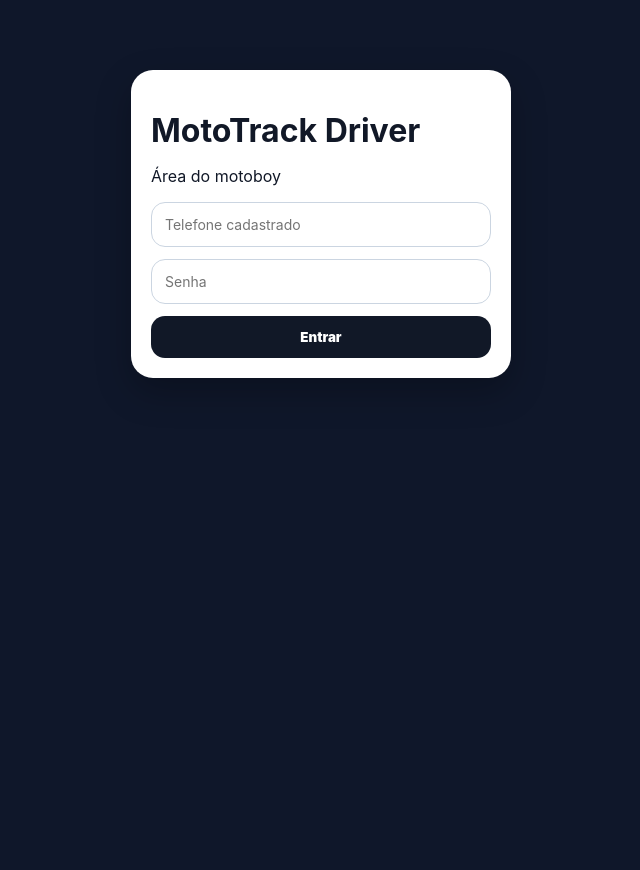
After one commit to yohanmeert-dot/mototrack, a Flask app: page /driver/login in a window 1280 px wide. The commit adds this page. Shown: the whole page, without its empty margins (319-959 px from the left). Run offline with Flask 3, Linux system fonts and the light colour scheme.

Commit message:
Adiciona driver web app

```diff
--- a/app.py
+++ b/app.py
@@ -427,6 +427,56 @@ def api_driver_order_detail(order_id):
             "notes": yampi_info["notes"] if yampi_info else None
         }
     })
+
+# =========================
+# DRIVER WEB APP
+# =========================
+
+@app.route("/driver")
+def driver_root():
+    return redirect("/driver/login")
+
+
+@app.route("/driver/login", methods=["GET", "POST"])
+def driver_login_web():
+    if request.method == "POST":
+        telefone = request.form.get("telefone")
+        senha = request.form.get("senha")
+
+        driver = Driver.query.filter_by(telefone=telefone, ativo=True).first()
+
+        if not driver or not check_password_hash(driver.senha, senha):
+            return render_template(
+                "driver_login.html",
+                erro="Telefone ou senha inválidos."
+            )
+
+        session["driver_id"] = driver.id
+        session["driver_name"] = driver.nome
+
+        return redirect("/driver/home")
+
+    return render_template("driver_login.html")
+
+
+@app.route("/driver/home")
+def driver_home_web():
+    driver_id = session.get("driver_id")
+
+    if not driver_id:
+        return redirect("/driver/login")
+
+    driver = Driver.query.get_or_404(driver_id)
+
+    return render_template("driver_home.html", driver=driver)
+
+
+@app.route("/driver/logout")
+def driver_logout_web():
+    session.pop("driver_id", None)
+    session.pop("driver_name", None)
+
+    return redirect("/driver/login")
 
 @app.route("/logout")
 def logout():
--- a/static/style.css
+++ b/static/style.css
@@ -497,3 +497,130 @@ tbody td:last-child {
         grid-template-columns: 1fr;
     }
 }
+/* =========================
+   DRIVER WEB APP
+========================= */
+
+.driver-body {
+    background: #0f172a;
+    min-height: 100vh;
+    margin: 0;
+}
+
+.driver-header {
+    background: linear-gradient(135deg, #111827, #020617);
+    color: white;
+    padding: 18px;
+    display: flex;
+    justify-content: space-between;
+    align-items: center;
+}
+
+.driver-header h1 {
+    margin: 0;
+    font-size: 22px;
+}
+
+.driver-header p {
+    margin: 4px 0 0;
+    color: #cbd5e1;
+}
+
+.driver-header a {
+    background: white;
+    color: #111827;
+    padding: 9px 14px;
+    border-radius: 999px;
+    font-weight: 800;
+}
+
+.driver-container {
+    max-width: 620px;
+    margin: auto;
+    padding: 16px;
+}
+
+.driver-card,
+.driver-login-card {
+    background: white;
+    border-radius: 22px;
+    padding: 20px;
+    margin-bottom: 16px;
+    box-shadow: 0 14px 35px rgba(0,0,0,0.25);
+}
+
+.driver-login-card {
+    max-width: 380px;
+    margin: 70px auto;
+}
+
+.driver-login-card h1 {
+    margin-bottom: 4px;
+}
+
+.driver-login-card form {
+    display: flex;
+    flex-direction: column;
+    gap: 12px;
+}
+
+.driver-actions {
+    display: grid;
+    grid-template-columns: 1fr 1fr;
+    gap: 10px;
+}
+
+.btn-light {
+    background: #e5e7eb;
+    color: #111827;
+}
+
+#driverMap {
+    width: 100%;
+    height: 420px;
+    border-radius: 18px;
+}
+
+.driver-order-card {
+    border: 1px solid #e5e7eb;
+    background: #f8fafc;
+    border-radius: 18px;
+    padding: 16px;
+    margin-top: 14px;
+}
+
+.driver-order-top {
+    display: flex;
+    justify-content: space-between;
+    gap: 12px;
+    margin-bottom: 10px;
+}
+
+.driver-order-top strong {
+    font-size: 17px;
+}
+
+.driver-order-top span {
+    background: #dbeafe;
+    color: #1d4ed8;
+    padding: 5px 9px;
+    border-radius: 999px;
+    font-size: 12px;
+    font-weight: 900;
+}
+
+.driver-items {
+    background: white;
+    border-radius: 14px;
+    padding: 12px;
+    margin-bottom: 12px;
+}
+
+.driver-items ul {
+    padding-left: 18px;
+}
+
+.btn-done {
+    margin-top: 8px;
+    background: #16a34a;
+}
--- /dev/null
+++ b/templates/driver_login.html
@@ -0,0 +1,25 @@
+<!DOCTYPE html>
+<html lang="pt-BR">
+<head>
+    <meta charset="UTF-8">
+    <title>MotoTrack Driver</title>
+    <link rel="stylesheet" href="/static/style.css">
+</head>
+
+<body class="driver-body">
+    <main class="driver-login-card">
+        <h1>MotoTrack Driver</h1>
+        <p>Área do motoboy</p>
+
+        {% if erro %}
+            <div class="erro">{{ erro }}</div>
+        {% endif %}
+
+        <form method="POST">
+            <input type="text" name="telefone" placeholder="Telefone cadastrado" required>
+            <input type="password" name="senha" placeholder="Senha" required>
+            <button type="submit">Entrar</button>
+        </form>
+    </main>
+</body>
+</html>
```
Also changed, not shown: templates/driver_home.html (added, +229 -0 lines).
